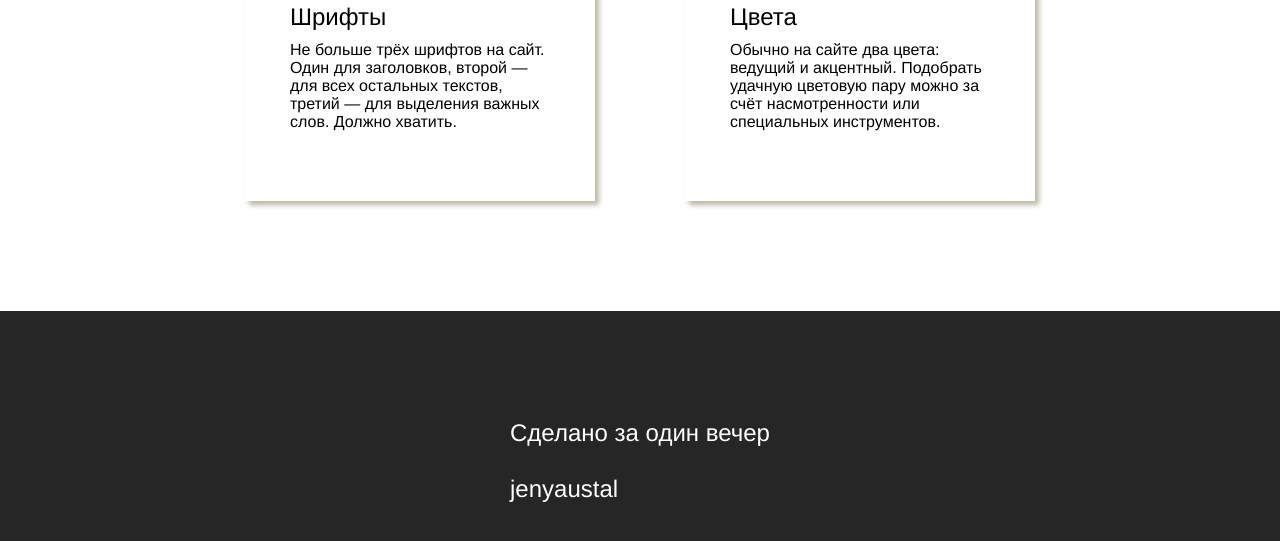
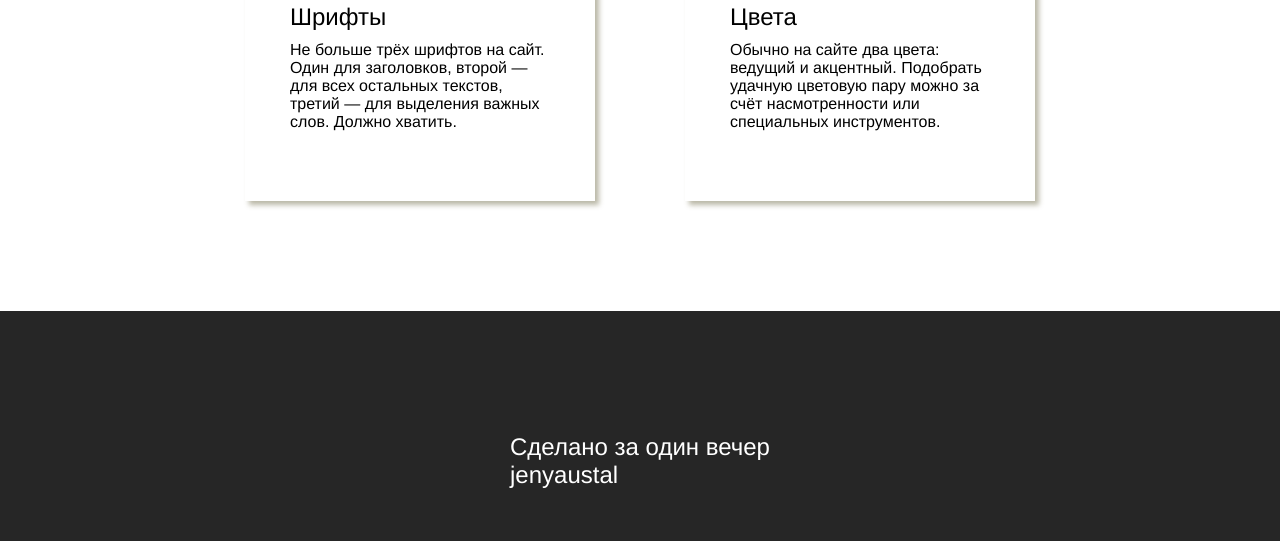
Before and after one commit to xamuron/yandex-praktikum-web-basics, a plain HTML site: page index.html in a window 1280 px wide. Shown: the part 1345-1886 px from the top of the page. Drawn offline with Linux system fonts and the light colour scheme.

Commit message:
Update index.html

```diff
--- a/index.html
+++ b/index.html
@@ -35,7 +35,7 @@
     </div>
   </section>
   <footer class="footer">
-    <h4 class="footer-author">Сделано за один вечер <br><br>jenyaustal</h4>
+    <h4 class="footer-author">Сделано за один вечер <br>jenyaustal</h4>
   </footer>
 </body>
 </html>
```
